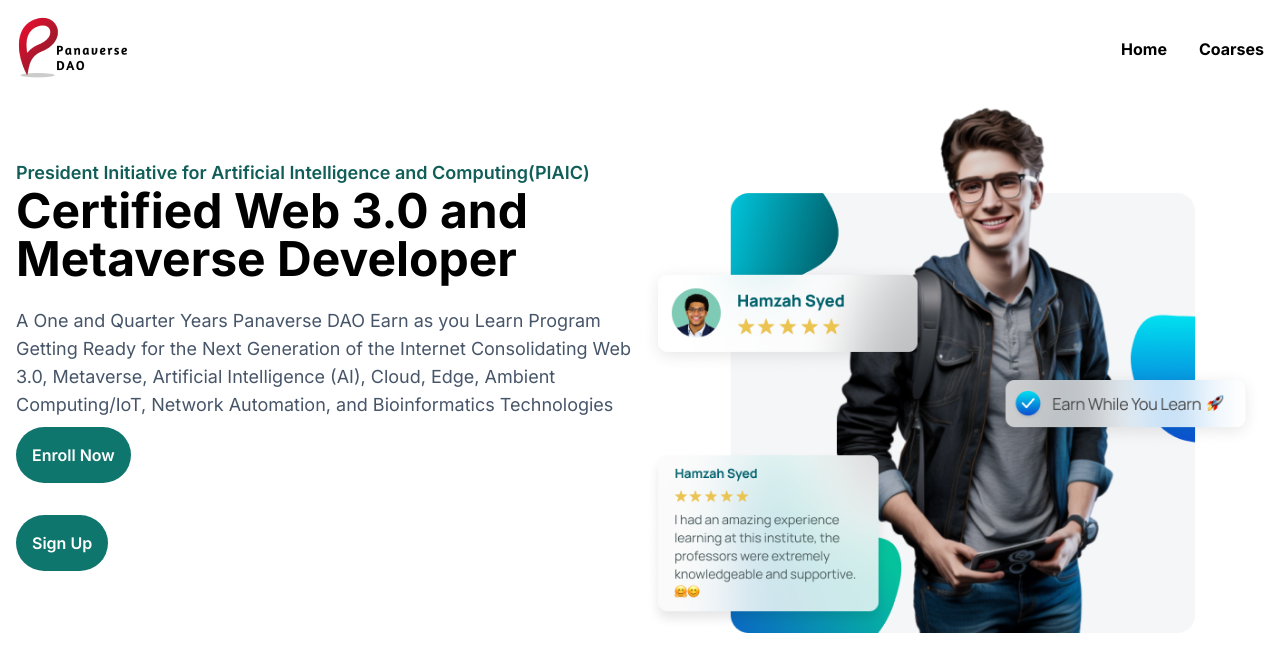
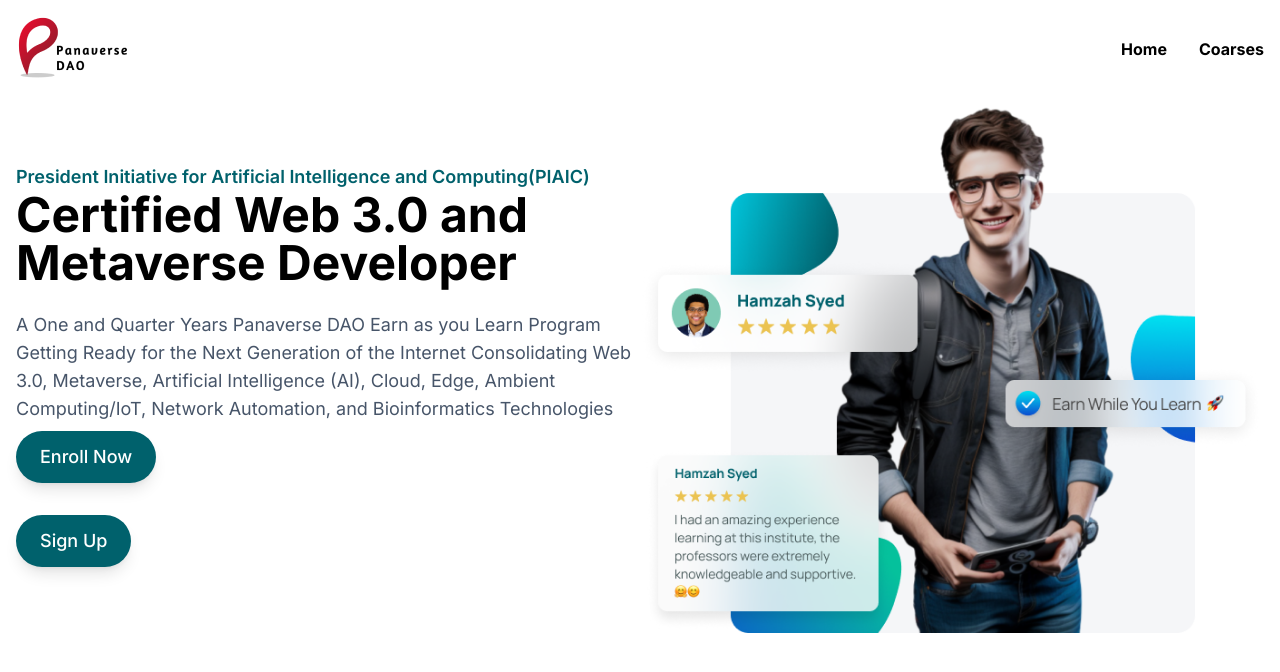
Before and after one commit to Mohtashim-1/Panaverse-Clone, a Next.js app: page / in a window 1280 px wide. Shown: the top 672 px of the page. Built offline with nearby package versions, Linux system fonts and the light colour scheme.

Commit message:
button component completed

```diff
--- a/src/Compoenents/Shared/Button.tsx
+++ b/src/Compoenents/Shared/Button.tsx
@@ -3,7 +3,7 @@
 const Button: FC<{ text: string }> = ({ text }) => {
   return (
     <div>
-      <button className="px-4 py-4 mt-2 font-semibold text-white bg-teal-700 rounded-full ">
+      <button className="px-6 py-3 mt-2  text-white bg-[#00616C] rounded-full shadow-lg text-lg font-medium ">
         {text}
       </button>
     </div>
--- a/src/Compoenents/Widgets/Hero.tsx
+++ b/src/Compoenents/Widgets/Hero.tsx
@@ -10,11 +10,11 @@
         <div className="flex flex-col items-center md:flex-row">
           {/* Left Side */}
           <div className="flex-1">
-            <h4 className="text-lg font-semibold text-teal-800">
+            <h4 className="text-lg font-semibold text-[#00616C]">
               President Initiative for Artificial Intelligence and
               Computing(PIAIC)
             </h4>
-            <h1 className="sm: text-3xl leading-10 md:text-5xl text-blank font-bold leading-[60px] ">
+            <h1 className="sm: text-3xl md:text-5xl text-blank font-bold leading-[60px] ">
               Certified Web 3.0 and Metaverse Developer{" "}
             </h1>
             <p className="mt-6 text-lg text-slate-600">
```
